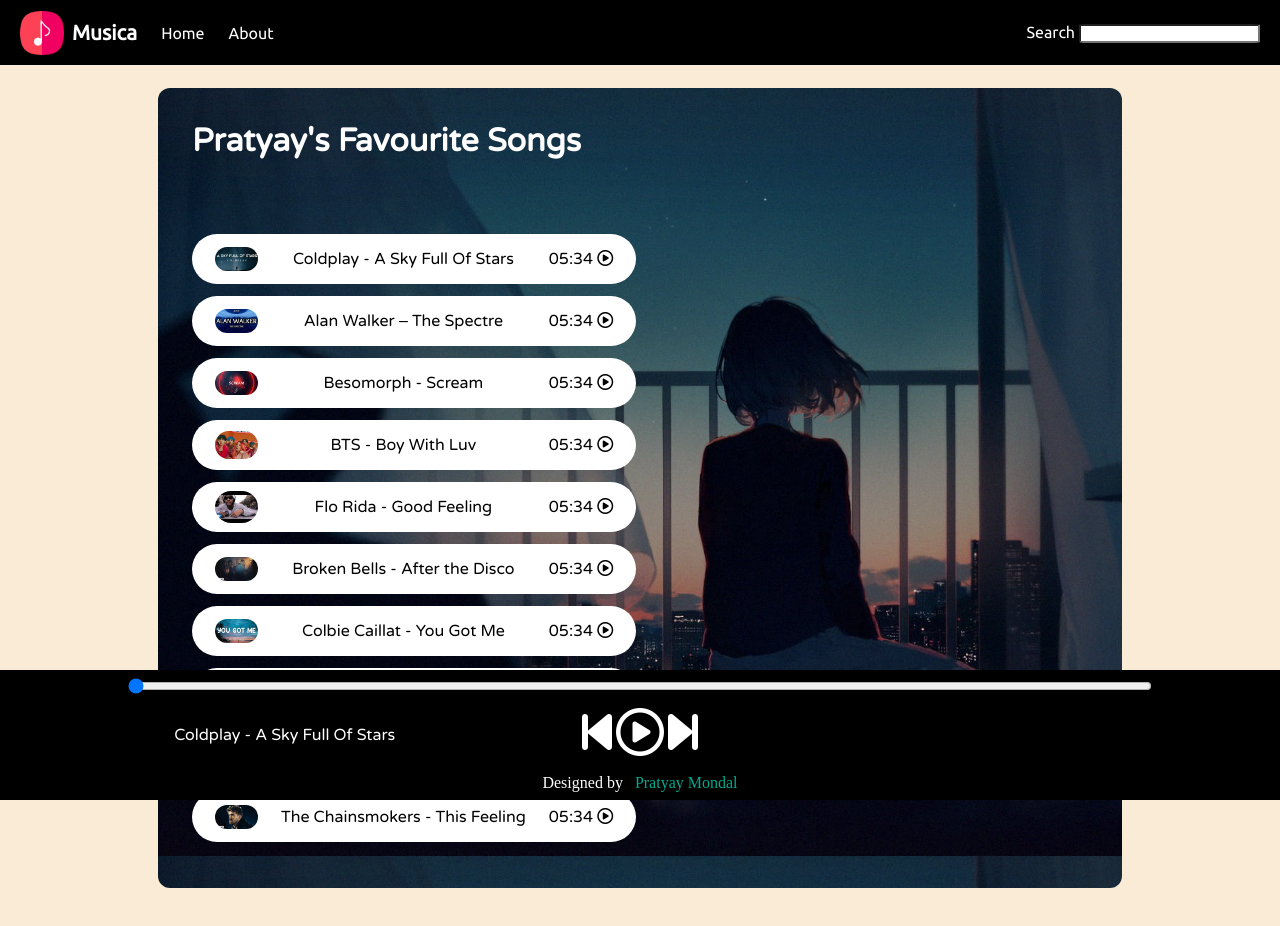
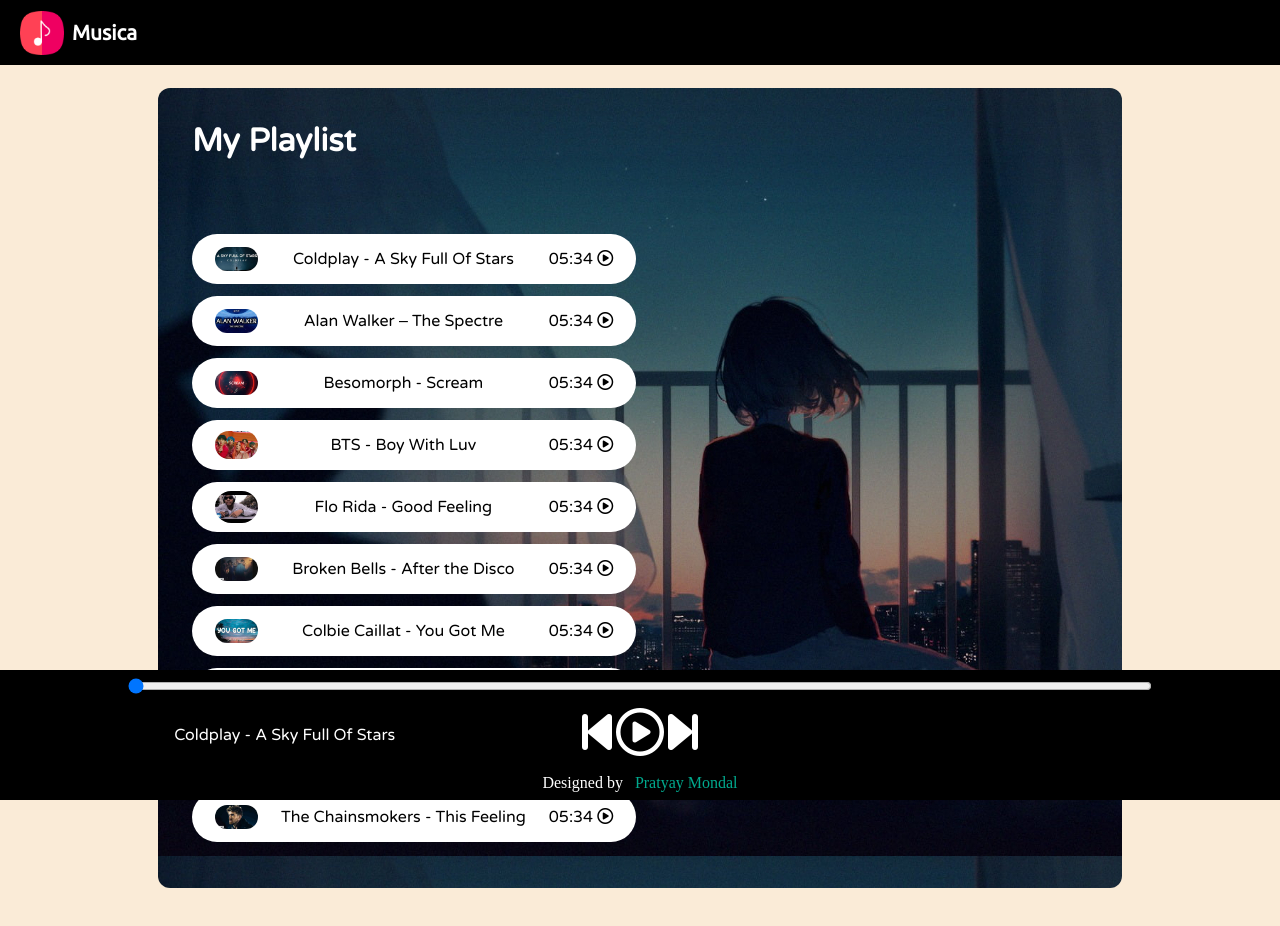
Before and after one commit to Pratyay-Mondal/Musica, a plain HTML site: page index.html in a window 1280 px wide. Drawn offline with Linux system fonts and the light colour scheme.

Commit message:
Update index.html

```diff
--- a/index.html
+++ b/index.html
@@ -12,17 +12,12 @@
     <nav>
         <ul>
             <li class="brand"><img src="images/logo.png" alt="Musica"> Musica</li>
-            <li>Home</li>
-            <li>About</li>
-            <div id='searchDiv'>
-            Search<input type="search" class="search" id="searchTxt" aria-label="Search">
-            </div>
         </ul>
     </nav>
 
     <div class="container">
         <div class="songList">
-            <h1> Pratyay's Favourite Songs </h1>
+            <h1> My Playlist </h1>
             <div class="songItemContainer">
                 <div class="songItem">
                     <img alt="1">
@@ -95,7 +90,7 @@
 
         <br>
          <div class="footer">
-            Designed by <a href="https://www.linkedin.com/in/pratyay-mondal-153198222/" target="_blank" class="me"> &nbsp Pratyay Mondal</a>
+            Designed by <a href="https://www.linkedin.com/in/pratyay-mondal/" target="_blank" class="me"> &nbsp Pratyay Mondal</a>
         </div>
     </div>
 
```
